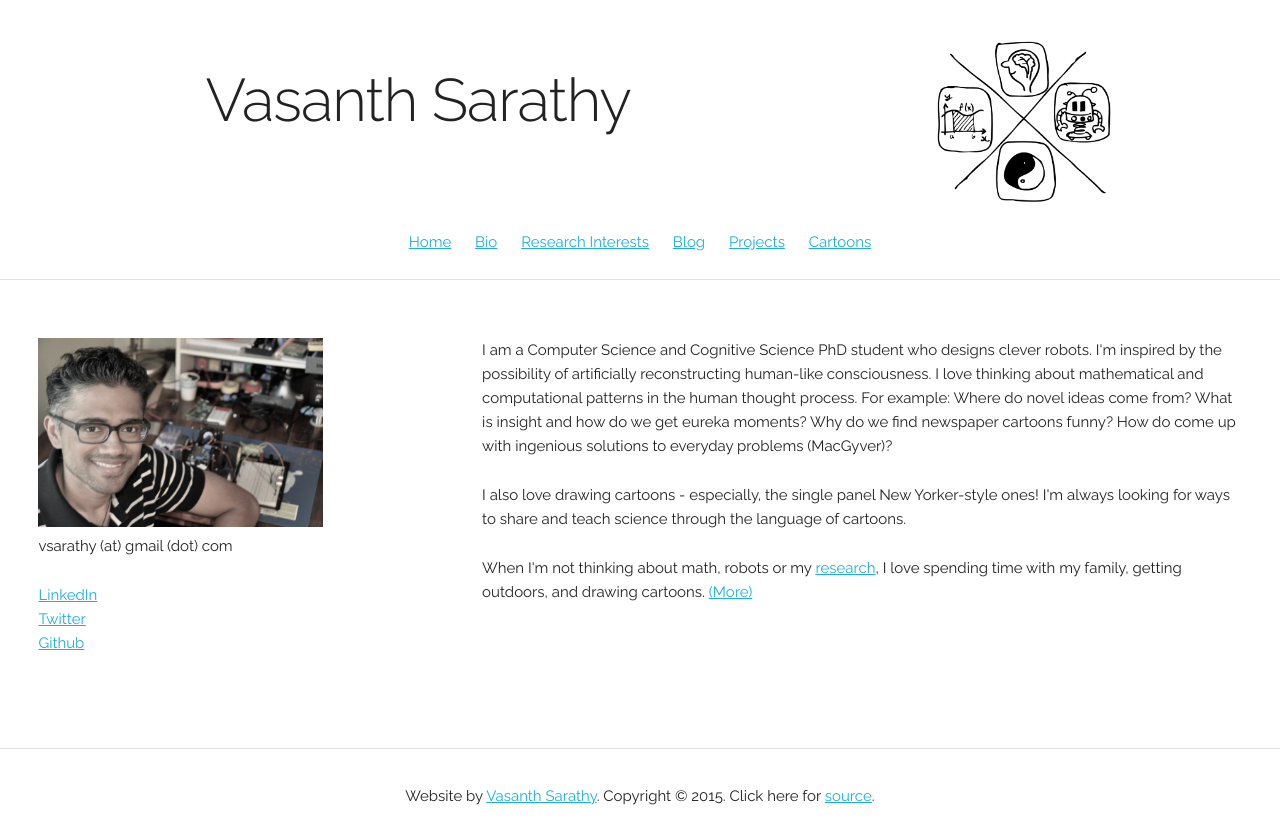
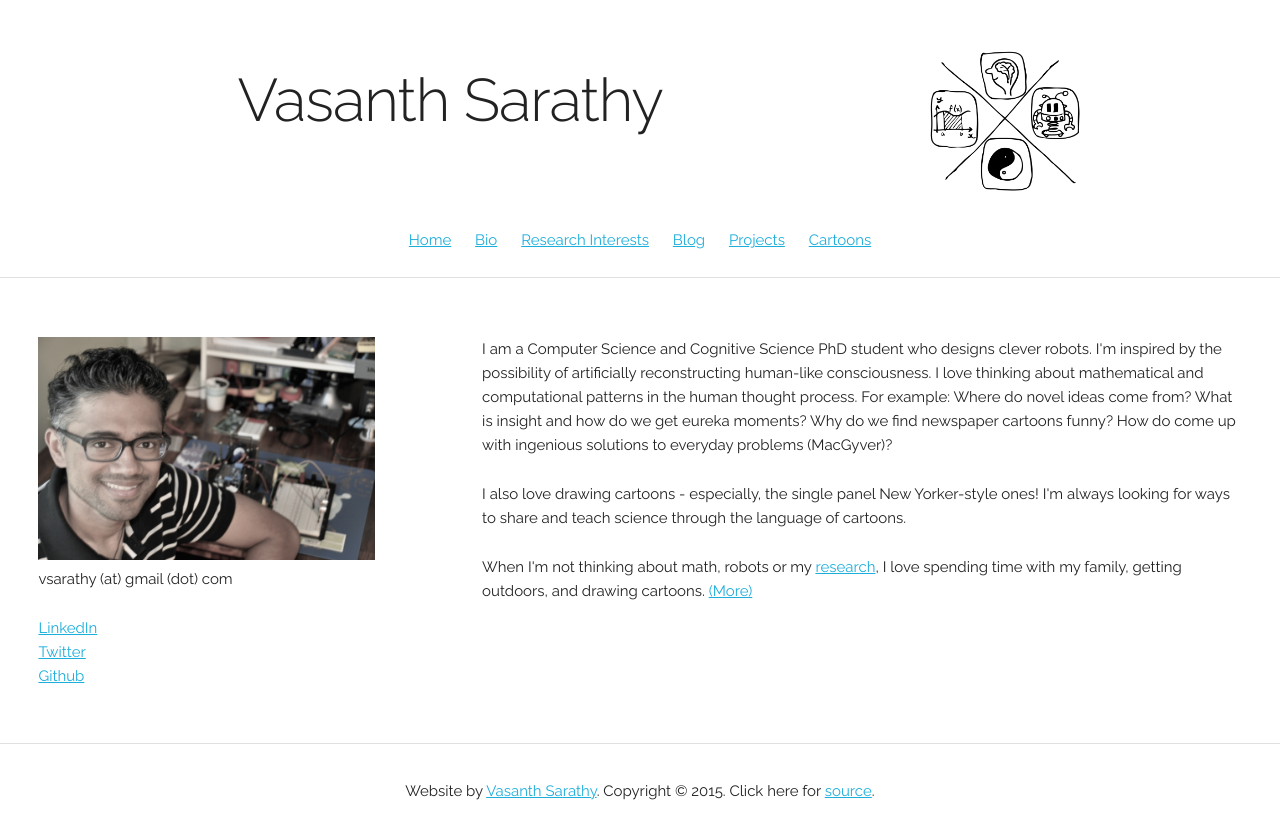
Before and after one commit to vasanthsarathy/vsarathy.com-flask, a Flask app: page / in a window 1280 px wide. After the commit the page ends 800 px from the top, so only its background shows below. Run offline with Flask 2, Linux system fonts and the light colour scheme.

Commit message:
changes to templates

```diff
--- a/templates/base.html
+++ b/templates/base.html
@@ -32,14 +32,10 @@
 		<!-- Header -->
 		<header>
 			<div class="row" style="text-align: center">
-<!-- 				<h1> Vasanth Sarathy </h1>
-				<img src="/static/images/vsarathy_logo.png" style="width:15%">
- -->
-
-				<div class="eight columns" style="padding: 5%">
+				<div class="eight columns" style="padding-top: 5%; padding-bottom: 1%; padding-left: 5%">
 					<h1> Vasanth Sarathy </h1>
 				</div>
-				<div class="three columns" style="padding-top: 2%">
+				<div class="three columns" style="padding-top: 3%; padding-bottom: 1%; padding-right: 3%; text-align:center">
 					<img src="/static/images/vsarathy_logo.png" style="width:70%">
 				</div>
 			</div>
--- a/templates/index.html
+++ b/templates/index.html
@@ -1,14 +1,14 @@
 {% extends 'base.html' %}
 {% block content %}
 	<div class="row">
-    	<div class="four columns" style="padding: 3%" >
-        	<img src="/static/images/profile_pic_bw.JPG"  style="width:90%">
+    	<div class="four columns" style="padding-left: 3%; padding-top: 3%" >
+        	<img src="/static/images/profile_pic_bw.JPG"  style="width:95%">
         	<p> vsarathy (at) gmail (dot) com <p>
         	<p> <a href="https://www.linkedin.com/in/vasanthsarathy">LinkedIn</a> <br>
             <a href="https://twitter.com/vasanthsarathy">Twitter</a>  <br>
             <a href="https://github.com/vasanthsarathy">Github</a>  </p>
       	</div>
-      	<div class="eight columns" style="padding: 3%" >
+      	<div class="eight columns" style="padding-top: 3%; padding-right: 3%; padding-left: 3%" >
         	<p>I am a Computer Science and Cognitive Science PhD student who designs clever robots. I'm inspired by the possibility of artificially reconstructing human-like consciousness. I love thinking about mathematical and computational patterns in the human thought process. For example: Where do novel ideas come from? What is insight and how do we get eureka moments? Why do we find newspaper cartoons funny? How do come up with ingenious solutions to everyday problems (MacGyver)? </p>
 
         	<p>I also love drawing cartoons - especially, the single panel New Yorker-style ones! I'm always looking for ways to share and teach science through the language of cartoons. </p>
```
